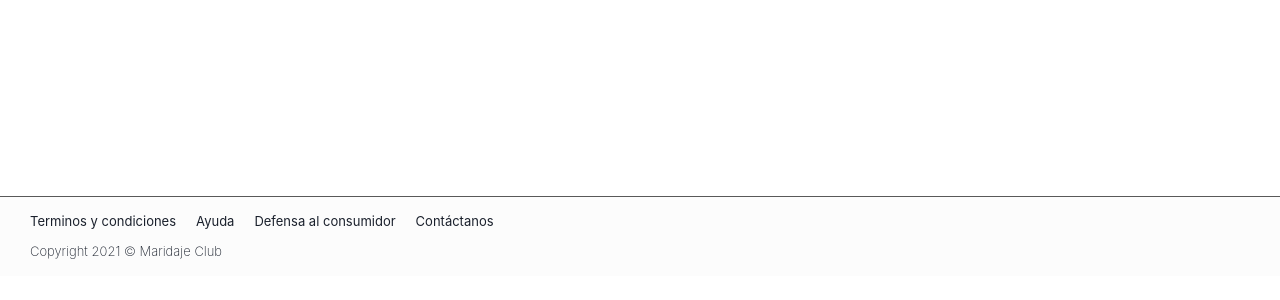
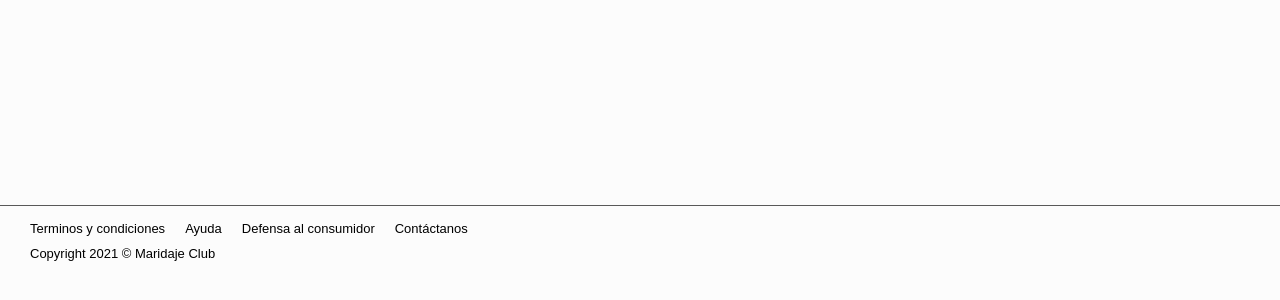
Before and after one commit to santillienzo/maridaje-FRONTEND, a Next.js app: page / in a window 1280 px wide. Shown: the part 524-824 px from the top of the page. After the commit the page ends 800 px from the top, so only its background shows below. Built offline with nearby package versions, Linux system fonts and the light colour scheme.

Commit message:
feat: desintalar chakra

```diff
--- a/package.json
+++ b/package.json
@@ -9,12 +9,12 @@
     "lint": "next lint"
   },
   "dependencies": {
-    "@chakra-ui/react": "^2.2.1",
     "@emotion/react": "^11.9.3",
     "@emotion/styled": "^11.9.3",
     "@mui/icons-material": "^5.8.4",
     "@mui/material": "^5.8.6",
     "@mui/styled-engine-sc": "^5.8.0",
+    "axios": "^0.27.2",
     "framer-motion": "^6.3.16",
     "next": "12.1.6",
     "react": "18.2.0",
--- a/pages/_app.js
+++ b/pages/_app.js
@@ -1,11 +1,9 @@
 import '../styles/globals.css'
-import { ChakraProvider } from '@chakra-ui/react'
+
 
 function MyApp({ Component, pageProps }) {
   return (
-    <ChakraProvider>
-      <Component {...pageProps} />
-    </ChakraProvider>
+        <Component {...pageProps} />
   )
 }
 
--- a/pages/_document.js
+++ b/pages/_document.js
@@ -6,6 +6,10 @@
         return (
         <Html>
             <Head>
+                <link
+                    rel="stylesheet"
+                    href="https://fonts.googleapis.com/css?family=Roboto:300,400,500,700&display=swap"
+                />
                 <link
                     rel="stylesheet"
                     href="https://fonts.googleapis.com/icon?family=Material+Icons"
--- a/pages/index.jsx
+++ b/pages/index.jsx
@@ -1,12 +1,15 @@
+import { Button } from '@mui/material'
 import Head from 'next/head'
 import Image from 'next/image'
 import { Layout } from '../components'
 import styles from '../styles/Home.module.css'
 
+
 export default function Index() {
   return (
-    <Layout>
-
+    <Layout
+      title="Inicio"
+    >
     </Layout>
   )
 }
```
Also changed, not shown: 1 other file (tests, documents, lock files or other folders).
